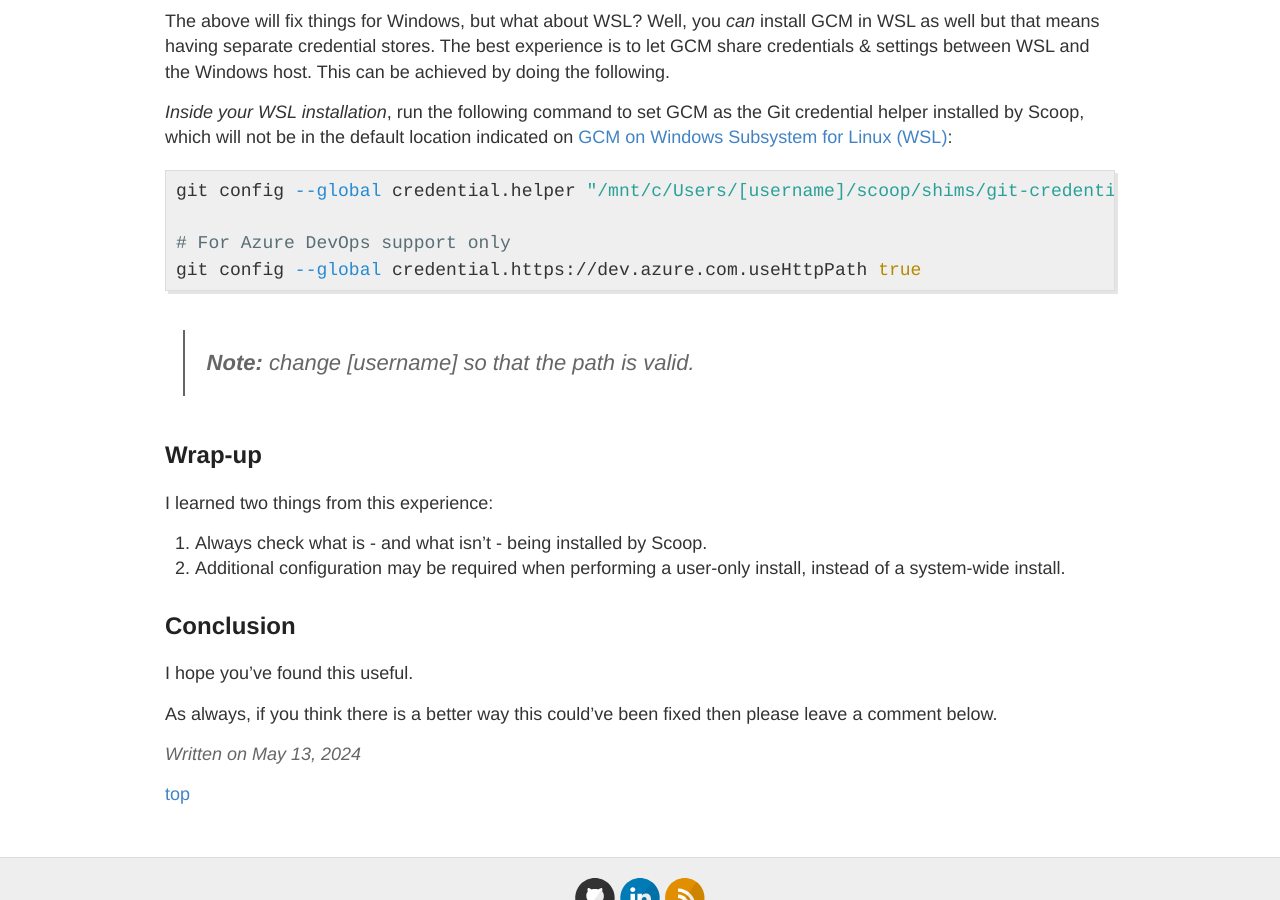
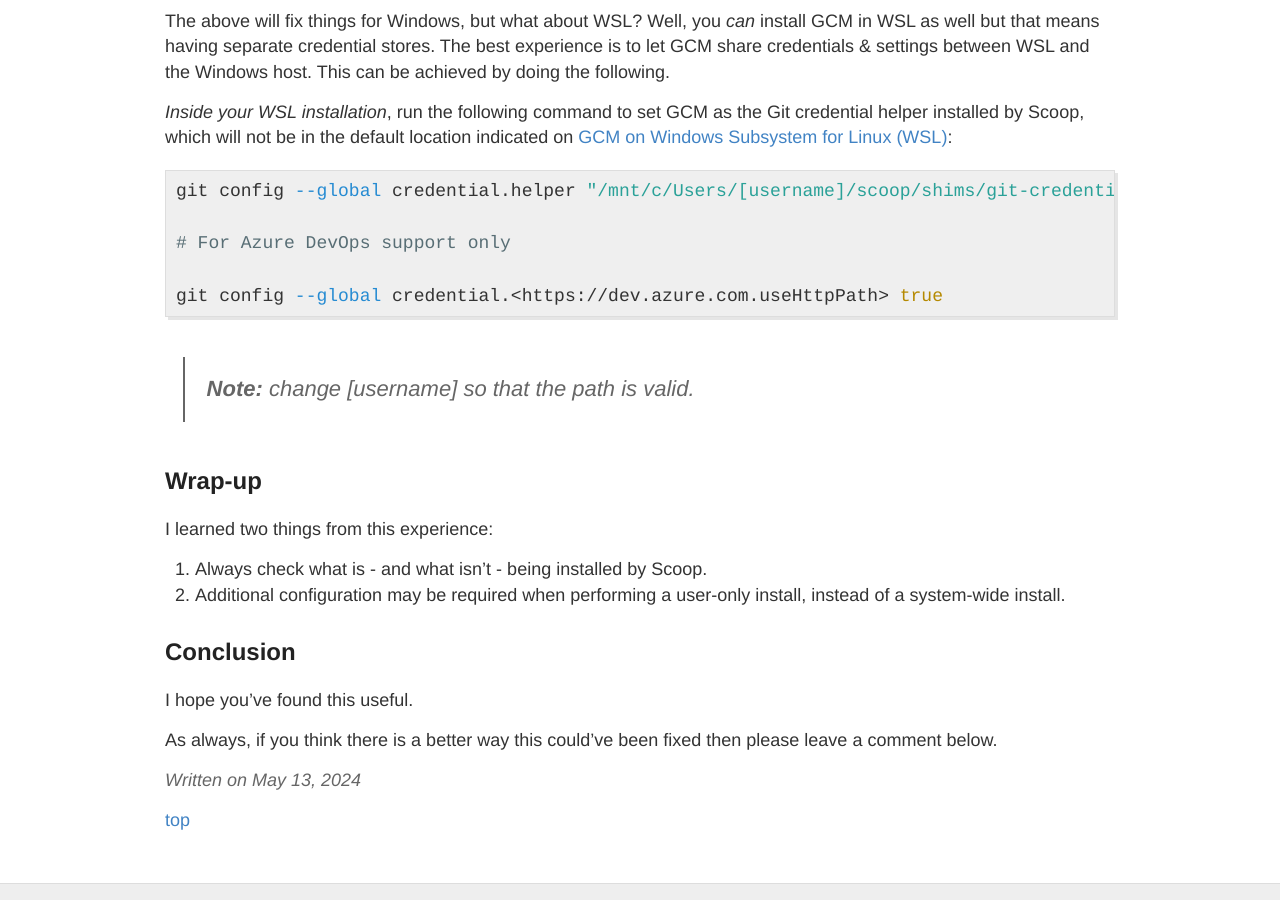
Before and after one commit to philipstreet/philipstreet.github.io, a Jekyll site: the page built from _posts/2024-05-13-issues-when-using-scoop-to-install-git-on-windows.md, in a window 1280 px wide and 900 px high, scrolled down 1188 px. Built offline with Jekyll 4.4.1, drawn with Linux system fonts in a browser that asks for light colours; comment, search, counter and statistics services are not loaded.

Commit message:
Added line break

```diff
--- a/_posts/2024-05-13-issues-when-using-scoop-to-install-git-on-windows.md
+++ b/_posts/2024-05-13-issues-when-using-scoop-to-install-git-on-windows.md
@@ -52,7 +52,8 @@ _Inside your WSL installation_, run the following command to set GCM as the Git
 git config --global credential.helper "/mnt/c/Users/[username]/scoop/shims/git-credential-manager.exe"
 
 # For Azure DevOps support only
-git config --global credential.https://dev.azure.com.useHttpPath true
+
+git config --global credential.<https://dev.azure.com.useHttpPath> true
 {% endhighlight %}
 
 > **Note:** change [username] so that the path is valid.
```
